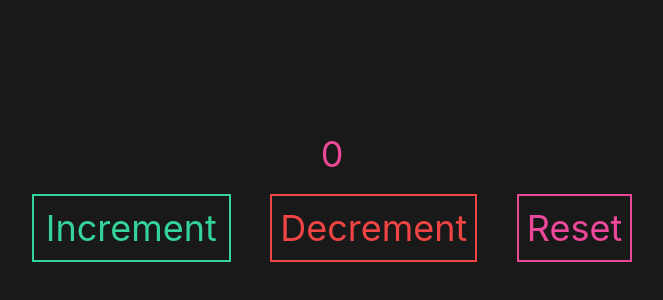
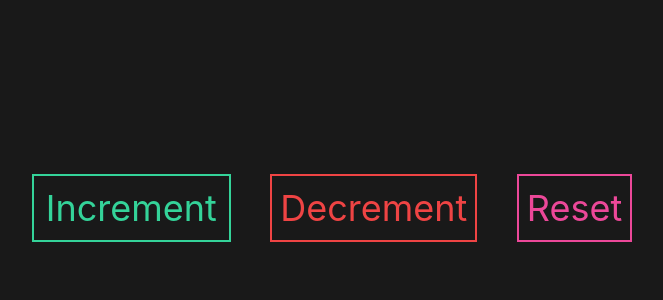
Before and after one commit to EmilyDSarani/counter-refactor, a React (Create React App) app: page / in a window 1280 px wide. Shown: the part 202-502 px from the top of the page, without its empty margins (308-971 px from the left). Built offline with nearby package versions, Linux system fonts and the light colour scheme.

Commit message:
Soraya said to do count.count on line 65

```diff
--- a/src/components/Counter/Counter.jsx
+++ b/src/components/Counter/Counter.jsx
@@ -62,7 +62,7 @@ export default function Counter() {
   return (
     <main className="bg-black bg-opacity-90 min-h-screen flex flex-col items-center justify-center text-4xl text-pink-500">
       <h1 className="mb-5" style={{ color: currentColor }}>
-        {count}
+        {count.count}
       </h1>
       <div className="flex w-1/2 justify-around">
         <button
```
